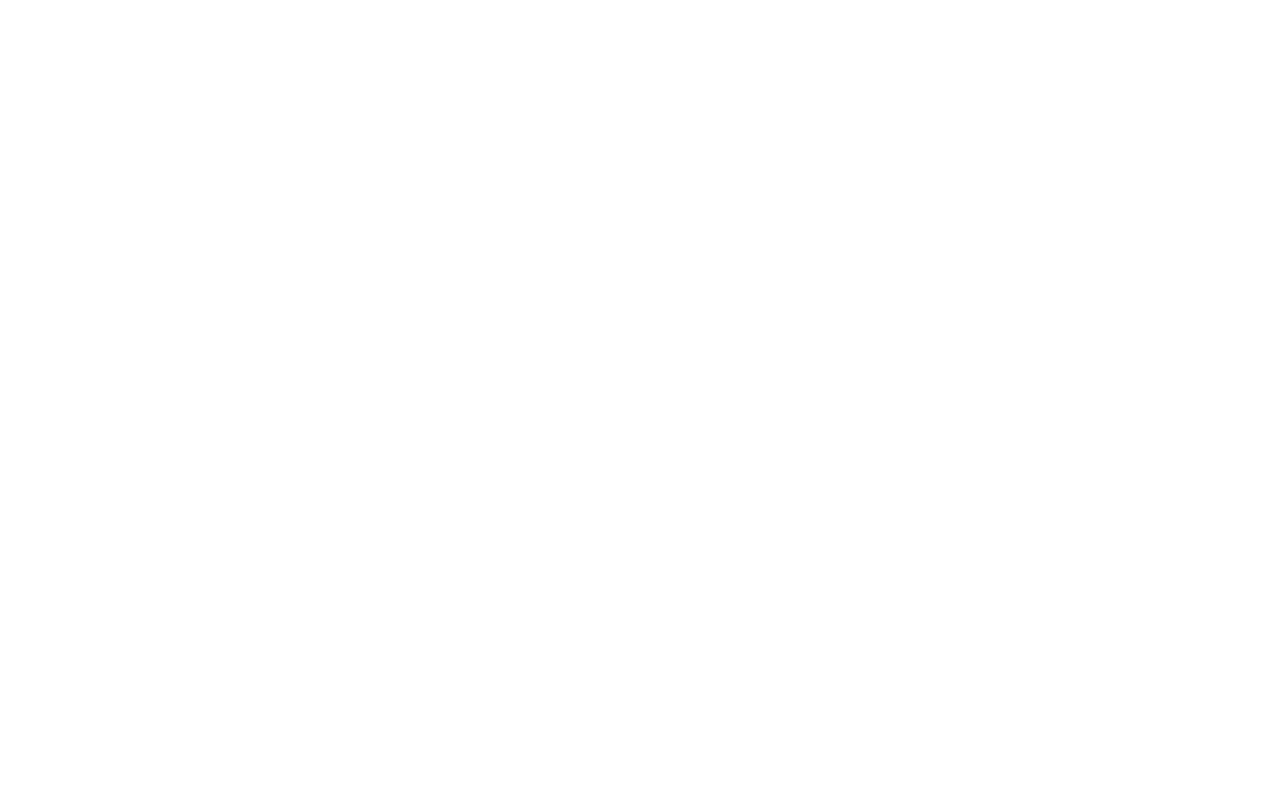
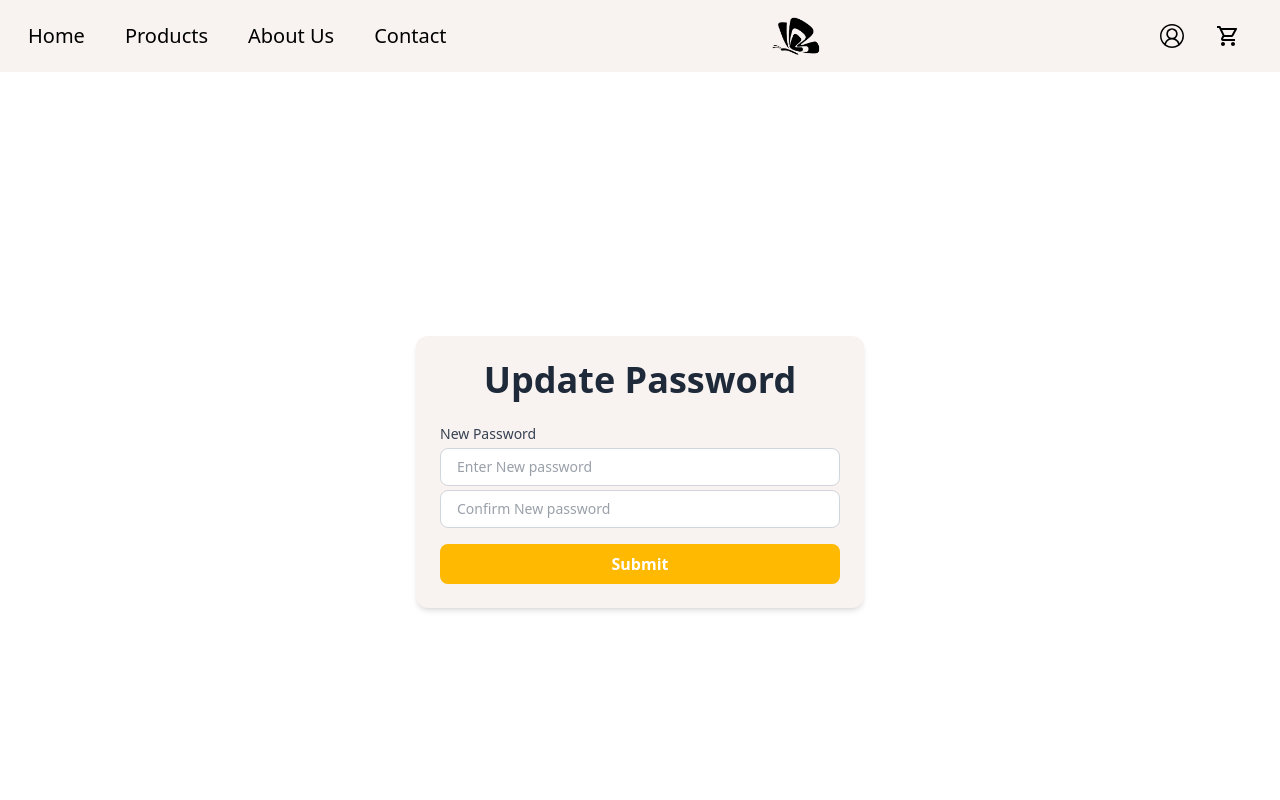
Before and after one commit to shayak-farooq/azmat-frontend, a React (Vite) app: page /updatepassword/1 in a window 1280 px wide. Before the commit this address had no page. Shown: the top 800 px of the page. Built offline with nearby package versions, Linux system fonts and the light colour scheme.

Commit message:
update password pages updated

```diff
--- a/src/App.jsx
+++ b/src/App.jsx
@@ -48,7 +48,7 @@ function App() {
         <Route path="/login" element={<Login />} />
         <Route path="/forgottenpassword" element={<Forgottenpassword />} />
         <Route path="/forgototp/:email" element={<ForgottenPasswordOtp />} />
-        <Route path="/updatepassword" element={<UpdatePassword />} />
+        <Route path="/updatepassword/:email" element={<UpdatePassword />} />
 
         <Route path="/signupotp" element={<Signupotp />} />
 
--- a/src/pages/ForgottenPasswordOtp.jsx
+++ b/src/pages/ForgottenPasswordOtp.jsx
@@ -1,29 +1,36 @@
 import React, { useState } from "react";
 import { data, useParams } from "react-router-dom";
+import { useNavigate } from "react-router-dom";
 
 function ForgottenPasswordOtp() {
   const {email} = useParams()
-  const[OTP,setOTP]=useState("")
+  const navigate = useNavigate()
+  const[otp,setOTP]=useState(0)
+  const [error,setError] = useState(false)
   function handleChange(e) {
-    setOTP({ ...data, [e.target.name]: e.target.value})
-    console.log(OTP);
+    setOTP(e.target.value)
 
   }
    async function handleSubmit(e) {
     e.preventDefault();
     const response = await fetch(
-      "http://localhost:3000/api/user/forgototp",
+      "http://localhost:3000/api/user/verifyforgetotp",
       {
         method: "POST",
         headers: { "Content-Type": "application/json" },
-        body: JSON.stringify({ email,OTP }),
+        body: JSON.stringify({ email,otp }),
+
       }
     );
     const data = await response.json(); // <--- read JSON
+    // console.log(data);
 
-    if(data.err){
-    console.log("Error:", data.err);
+    if (!response.ok){
+      setError(data.err)
+      setTimeout(()=>{setError(false)},2000)
+      return
     }
+    navigate(`/updatepassword/${email}`);
 
   }
   return (
@@ -34,7 +41,7 @@ function ForgottenPasswordOtp() {
             OTP verification
           </h2>
           <h4 className=" text-gray-500 text-l text-center py-4">
-            OTP is sent to your registere email id for verification.
+            OTP is sent to your registere email: {email}.
           </h4>
 
           <form onSubmit={handleSubmit} className="flex flex-col space-y-4">
@@ -50,6 +57,7 @@ function ForgottenPasswordOtp() {
                 maxLength={6}
                 required
               />
+              {error && (<div className="text-xs text-red-600">* {error}</div>)}
                <button
               type="submit"
               className="bg-amber-400 hover:bg-amber-500 text-white font-semibold py-2 rounded-lg transition-colors"
--- a/src/pages/Forgottenpassword.jsx
+++ b/src/pages/Forgottenpassword.jsx
@@ -4,6 +4,7 @@ import { NavLink, useNavigate } from "react-router-dom";
 
 function Forgottenpassword() {
   const [email, setEmail] = useState("");
+  const [error,setError]=useState(false)
   const navigate = useNavigate()
   async function handleSubmit(e) {
     e.preventDefault();
@@ -18,14 +19,12 @@ function Forgottenpassword() {
     if(response.ok){
       navigate(`/forgototp/${email}`)
     }
+    if(response.status==404){
+      setError(true)
+      setTimeout(()=>{setError(false)},2000)
+    }
     const data = await response.json(); // <--- read JSON
-    if(data.err){
-    console.log("Error:", data.err);
-    }
-    if(data.message){
-    console.log("Message:", data.message);
-    }
-    console.log(email)
+
   }
   return (
     <>
@@ -54,6 +53,7 @@ function Forgottenpassword() {
                 required
               />
             </label>
+            {error && (<div className="text-xs text-red-600">* Invalid email</div>)}
 
             {/* Submit Button */}
             <button
--- a/src/pages/Home.jsx
+++ b/src/pages/Home.jsx
@@ -3,7 +3,7 @@ import About_product from "../components/Cards/About_product";
 import SingleProduct from "../components/Cards/SingleProduct.jsx";
 function Home() {
   const [slideindex, setSlideIndex] = useState(0);
-  const [products,setProducts] = useState([])
+  const [products, setProducts] = useState([]);
   const slides = [
     {
       heading: "100% NATURAL HONEY",
@@ -39,43 +39,55 @@ function Home() {
     }, 5000);
     return () => clearInterval(interval);
   }, []);
-  useEffect(()=>{
-    fetch('http://localhost:3000/api/products',{
-      method:'GET',
-      headers:{'contant-type': 'application/json'}
+  useEffect(() => {
+    fetch("http://localhost:3000/api/products", {
+      method: "GET",
+      headers: { "contant-type": "application/json" },
     })
-    .then(res=>{
+      .then((res) => {
         console.log(res);
-      return res.json()
+        return res.json();
       })
-    .then(result=>{
-      setProducts(result.products)
-    })
-  },[])
+      .then((result) => {
+        setProducts(result.products);
+      });
+  }, []);
   return (
     <>
       <section
-        className={`flex items-center justify-center py-15 px-5 min-h-screen z-10 animate-fade-in`}
+        className="h-screen md-h-screen w-full overflow-hidden animate-fade-in"
         style={{
           backgroundImage: `url(${slides[slideindex].image})`,
           backgroundSize: "cover",
-          // backgroundPosition: "center",
+          backgroundPosition: "center",
+          backgroundRepeat: "no-repeat",
         }}
       >
-        <div className="">
-          <h2 className="mb-4 text-black">{slides[slideindex].heading}</h2>
-          <p className="text-lg mb-7 text-gray-600">
+        {/* Overlay for readability */}
+        <div className=" flex flex-col justify-center h-full w-full inset-0 bg-black/30">
+          {/* Content */}
+          <div className=" flex justify-center items-center w-1/2">
+            <div className="flex justify-center">
+              {/* Text Section */}
+              <div className="flex flex-col gap-3 items-center h-full lg:text-left">
+                <h2 className="mb-4 text-2xl md:text-3xl text-center lg:text-4xl font-bold text-white">
+                  {slides[slideindex].heading}
+                </h2>
+
+                <p className="max-w-xl mx-auto lg:mx-0 text-center md:text-lg text-gray-200">
                   {slides[slideindex].description}
                 </p>
-          <div>
-            <button className="bg-[#d4a574] text-white px-8 py-3 border-none text-sm font-bold cursor-pointer rounded hover:bg-[#b8925f] transition-colors duration-300 animate-pulse">
+
+                <button
+                  className="bg-amber-500  px-8 py-3 text-sm font-semibold text-white rounded-2xl hover:bg-amber-600"
+                >
                   SHOP NOW
                 </button>
               </div>
             </div>
-        <div className="w-1/2"></div>
+          </div>
+        </div>
       </section>
-
       <section className="py-15 px-5 bg-white text-center animate-fade-in-up">
         <h2 className="font-serif text-4xl mb-10 text-black">Honey Products</h2>
         {/* <p className="text-lg mb-8 text-gray-600">
@@ -83,21 +95,19 @@ function Home() {
           flavors and health benefits.
         </p> */}
         <div className="grid grid-cols-[repeat(auto-fit,minmax(250px,1fr))] gap-8 max-w-7xl mx-auto">
-          {
-            products.length !=0 && products.map(item=>(
-              <SingleProduct key={item._id}
+          {products.length != 0 &&
+            products.map((item) => (
+              <SingleProduct
+                key={item._id}
                 productid={item._id}
-                instock = {item.inStock}
+                instock={item.inStock}
                 title={item.title}
                 price={item.price}
-                rating ={item.Rating}
+                rating={item.Rating}
                 desc={item.desc}
-                images ={item.productImages}
+                images={item.productImages}
               />
-
-            ))
-          }
-
+            ))}
         </div>
       </section>
 
@@ -116,7 +126,7 @@ function Home() {
 
       <section className="py-15 px-5 bg-white text-center animate-fade-in-up">
         <h2 className="font-serif text-4xl mb-10 text-black">Latest News</h2>
-        <div className="overflow-hidden relative max-w-7xl mx-auto">
+        <div className="overflow-hidden flex flex-wrap md:flex-no relative max-w-7xl mx-auto">
           <div
             className="flex gap-8 transition-transform duration-1000 ease-in-out"
             // style={{ transform: `translateX(-${currentNewsSlide * 100}%)` }}
--- a/src/pages/UpdatePassword.jsx
+++ b/src/pages/UpdatePassword.jsx
@@ -1,6 +1,40 @@
-import React from "react";
+import React, { useState } from "react";
+import { useNavigate, useParams } from "react-router-dom";
+import { CgLogIn } from "react-icons/cg";
 
 function UpdatePassword() {
+  const navigate = useNavigate();
+  const { email } = useParams();
+  const [message,setMessage] = useState('')
+  const [password, setPassword] = useState({
+    password: "",
+    confirmpassword: "",
+  });
+  function handleChange(e) {
+    setPassword({ ...password, [e.target.name]: e.target.value });
+  }
+  async function handleSubmit(e) {
+    e.preventDefault();
+    if (password.password != password.confirmpassword) {
+      setMessage('password does not match')
+      setTimeout(()=>{setMessage(false)},2000)
+      return;
+    }
+    const response = await fetch(
+      "http://localhost:3000/api/user/updatepassword",
+      {
+        method: "POST",
+        headers: { "content-type": "application/Json" },
+        body: JSON.stringify({ email, password: password.password }),
+      }
+    );
+    const data = await response.json();
+    console.log(data);
+    setMessage(data.message)
+    setTimeout(()=>{navigate(`/login`)},2000)
+
+  }
+
   return (
     <>
       <div className="bg-white flex justify-center items-center min-h-screen">
@@ -9,7 +43,7 @@ function UpdatePassword() {
             Update Password
           </h2>
 
-            <form className="flex flex-col space-y-4">
+          <form onSubmit={handleSubmit} className="flex flex-col space-y-4">
             {/* OTp input */}
 
             <label className="flex flex-col text-gray-700 text-sm font-medium">
@@ -20,6 +54,7 @@ function UpdatePassword() {
                 className="mt-1 bg-white border border-gray-300 rounded-lg px-4 py-2 focus:outline-none focus:ring-2 focus:ring-amber-400"
                 placeholder="Enter New password"
                 required
+                onChange={handleChange}
                 minLength={7}
                 maxLength={10}
                 pattern="^(?=.*[A-Za-z])(?=.*\d)(?=.*[@$!%*?&])[A-Za-z\d@$!%*?&]{7,10}$"
@@ -27,16 +62,18 @@ function UpdatePassword() {
               />
               <input
                 type="password"
-                  name="password"
+                name="confirmpassword"
                 className="mt-1 bg-white border border-gray-300 rounded-lg px-4 py-2 focus:outline-none focus:ring-2 focus:ring-amber-400"
                 placeholder="Confirm New password"
                 required
+                onChange={handleChange}
                 minLength={7}
                 maxLength={10}
                 pattern="^(?=.*[A-Za-z])(?=.*\d)(?=.*[@$!%*?&])[A-Za-z\d@$!%*?&]{7,10}$"
                 title="Password must be 7-10 characters and include letters, numbers, and at least one symbol."
               />
             </label>
+            {message && (<div className="text-xs text-red-600">* {message}</div>)}
             <button
               type="submit"
               className="bg-amber-400 hover:bg-amber-500 text-white font-semibold py-2 rounded-lg transition-colors"
```
Also changed, not shown: 1 other file (tests, documents, lock files or other folders). Lines whose indentation alone changed are shown as unchanged.
